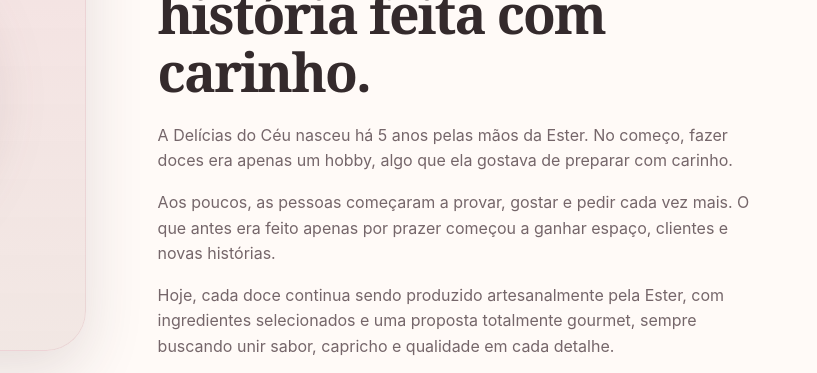
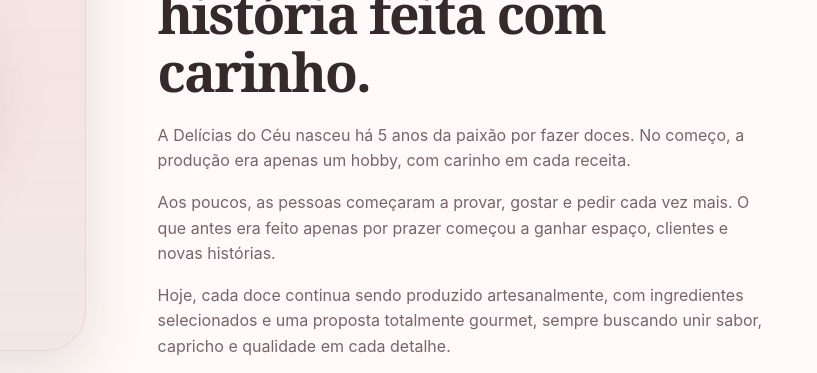
Before and after one commit to DeliciasDoCeu/Site-DeliciasDoCeu, a website with bundled scripts: page index.html in a window 1280 px wide. Shown: the part 2320-2693 px from the top of the page, 463-1280 px from the left. Built offline with nearby package versions, Linux system fonts and the light colour scheme; files whose address does not match are found by name.

Commit message:
fix: remove nome pessoal da historia da empresa

```diff
--- a/index.html
+++ b/index.html
@@ -474,9 +474,9 @@
           </h2>
 
           <p>
-            A Delícias do Céu nasceu há 5 anos pelas mãos da Ester.
-            No começo, fazer doces era apenas um hobby, algo que ela
-            gostava de preparar com carinho.
+            A Delícias do Céu nasceu há 5 anos da paixão por fazer doces.
+            No começo, a produção era apenas um hobby, com carinho
+            em cada receita.
           </p>
 
             <p>
@@ -486,8 +486,8 @@
             </p>
 
             <p>
-              Hoje, cada doce continua sendo produzido artesanalmente
-              pela Ester, com ingredientes selecionados e uma proposta
+              Hoje, cada doce continua sendo produzido artesanalmente,
+              com ingredientes selecionados e uma proposta
               totalmente gourmet, sempre buscando unir sabor, capricho
               e qualidade em cada detalhe.
             </p>
```
